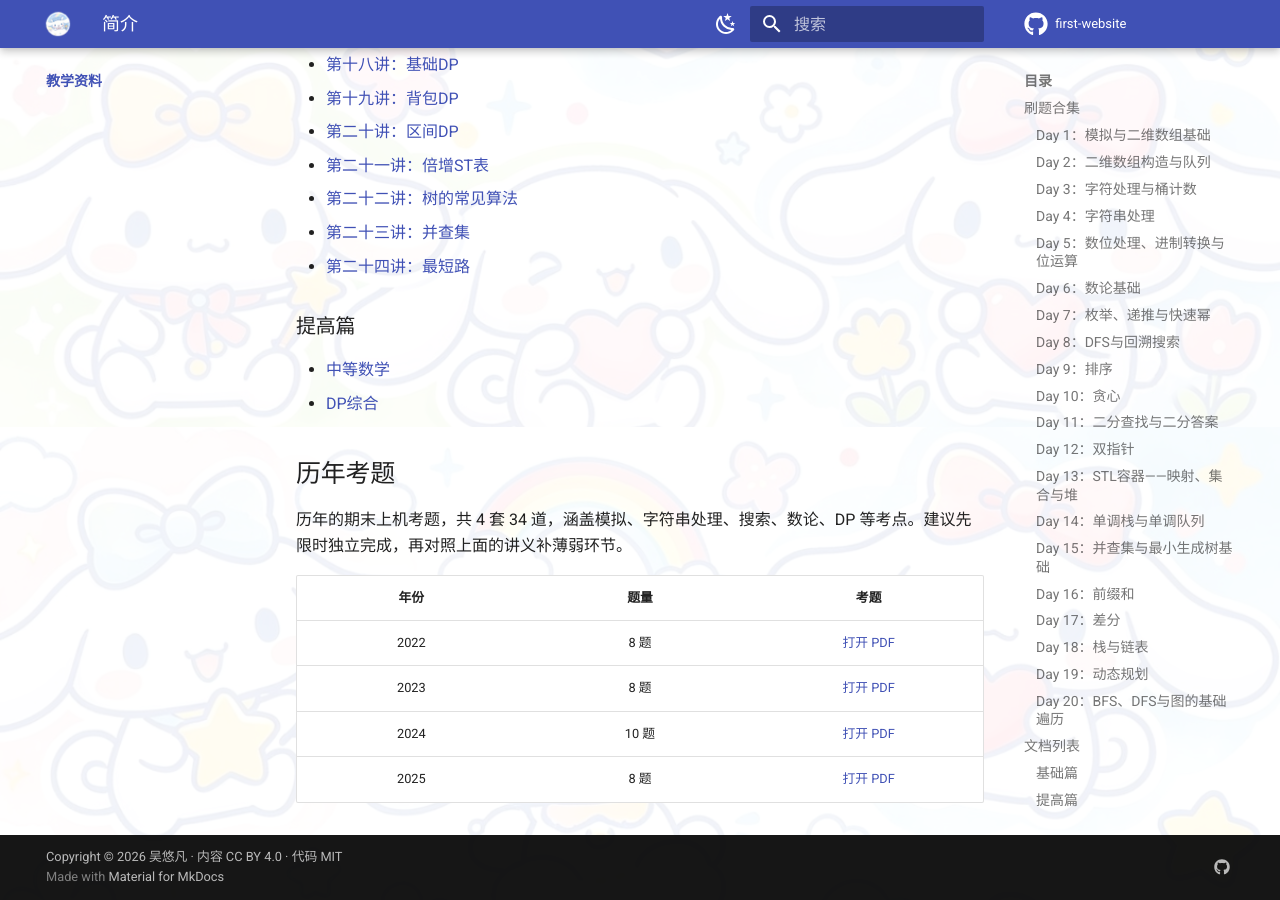
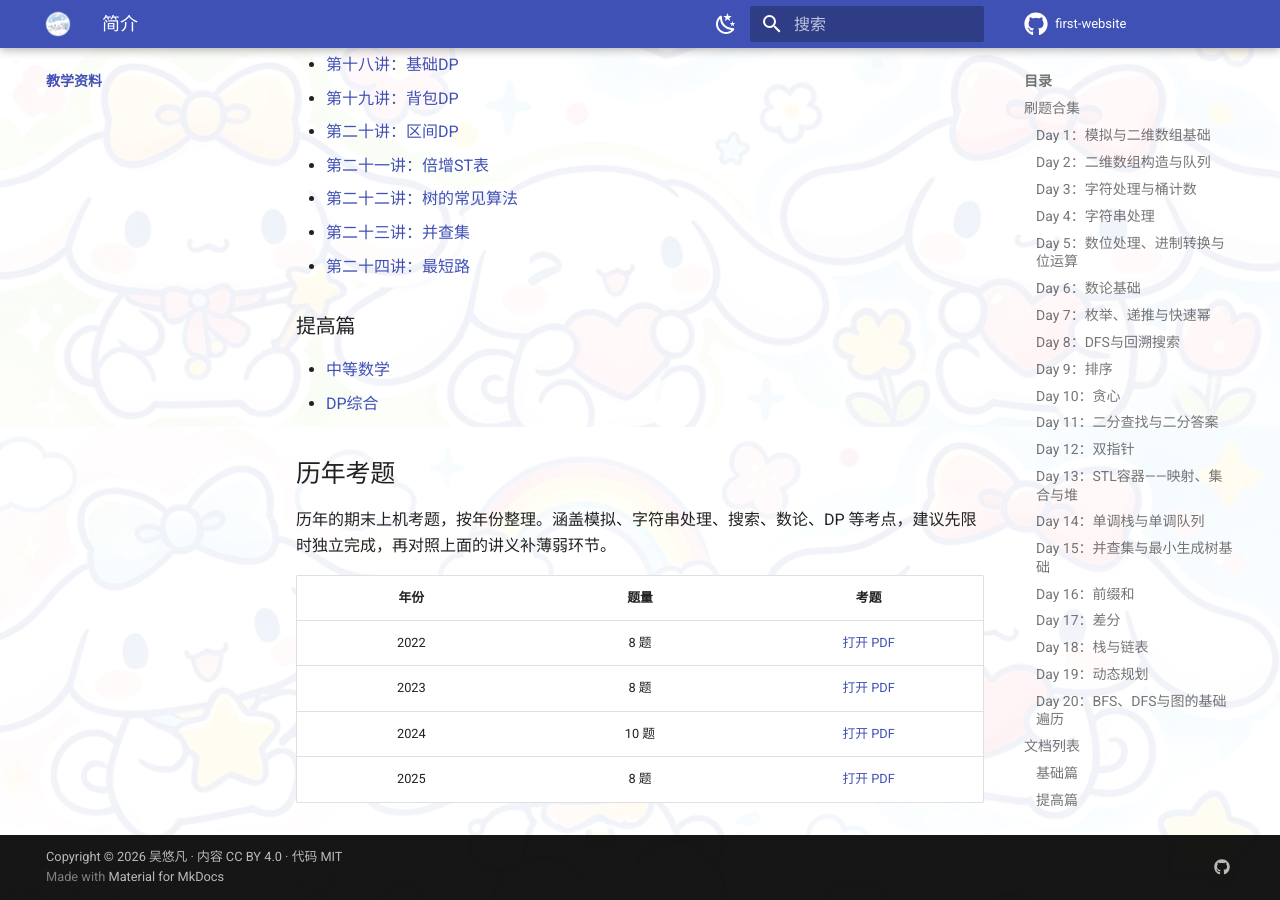
Before and after one commit to Ryan1702/first-website, an MkDocs documentation site: the page built from docs/teaching/index.md, in a window 1280 px wide and 900 px high, scrolled down 4088 px. Built offline with MkDocs 1.6.1 and Material for MkDocs 9.7.7, drawn with Linux system fonts in a browser that asks for light colours; comment, search, counter and statistics services are not loaded; some of the changed text lies outside the part shown.

Commit message:
简介中不再提及刷题天数与题量

```diff
--- a/docs/teaching/index.md
+++ b/docs/teaching/index.md
@@ -153,7 +153,7 @@
 
 ## 历年考题
 
-历年的期末上机考题，共 4 套 34 道，涵盖模拟、字符串处理、搜索、数论、DP 等考点。建议先限时独立完成，再对照上面的讲义补薄弱环节。
+历年的期末上机考题，按年份整理。涵盖模拟、字符串处理、搜索、数论、DP 等考点，建议先限时独立完成，再对照上面的讲义补薄弱环节。
 
 | 年份  | 题量  |            考题            |
 | :---: | :---: | :------------------------: |
```
Also changed, not shown: other parts of docs/teaching/index.md (+1 -1 lines), README.md (+5 -5 lines), docs/index.md (+2 -2 lines).
